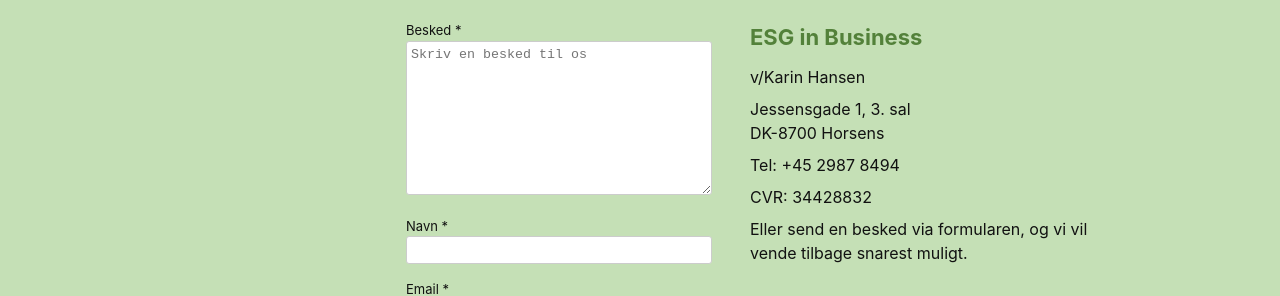
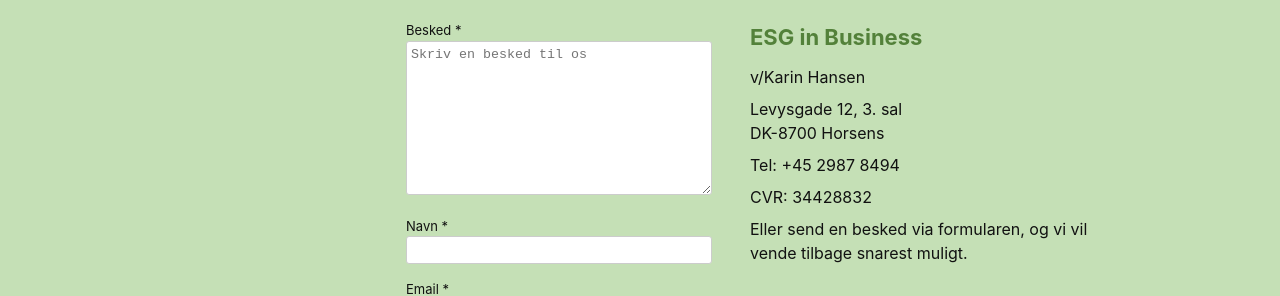
Before and after one commit to FoodEfficiency/esg-business.github.io, a Jekyll site: the page built from _da/about.md, in a window 1280 px wide. Shown: the part 831-1127 px from the top of the page. Built offline with Jekyll 4.4.1, drawn with Linux system fonts in a browser that asks for light colours; nearby versions of some CDN libraries.

Commit message:
Update about.md
Opdateret adresse pr 1/5/24

```diff
--- a/_da/about.md
+++ b/_da/about.md
@@ -44,7 +44,7 @@
 <div class="pull-right w50">
   <h3 class="brand"><span>ESG in Business</span></h3>
   <p>v/Karin Hansen</p>
-  <p>Jessensgade 1, 3. sal<br>DK-8700 Horsens</p>
+  <p>Levysgade 12, 3. sal<br>DK-8700 Horsens</p>
   <p>Tel: +45 2987 8494</p>
   <p>CVR: 34428832</p>
   <p>Eller send en besked via formularen, og vi vil vende tilbage snarest muligt.</p>
```
